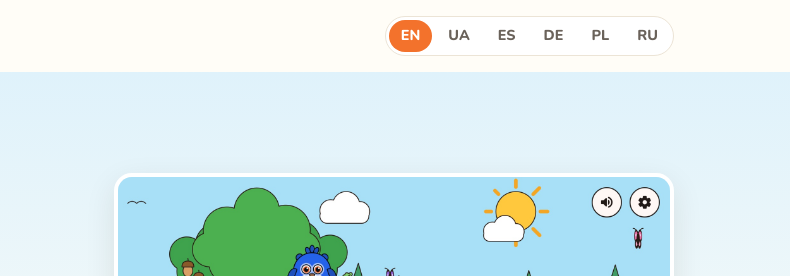
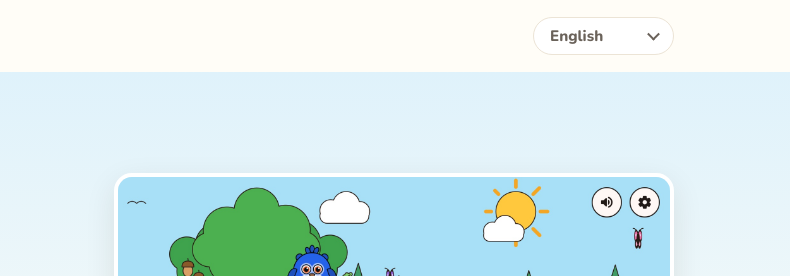
Before and after one commit to Vurarddo/rombik-games, a plain HTML site: page index.html in a window 1280 px wide. Shown: the top 276 px of the page, 490-1280 px from the left. Drawn offline with nearby package versions, Linux system fonts and the light colour scheme.

Commit message:
The language is picked from a drop-down
Copied from store/landing in rombik_games: a native drop-down with the
languages' own names replaces the six buttons on every page.

Co-Authored-By: Claude Opus 5.5 <noreply@anthropic.com>

```diff
--- a/index.html
+++ b/index.html
@@ -58,12 +58,18 @@
   header.top { display: flex; align-items: center; justify-content: space-between; padding-top: 16px; padding-bottom: 16px; gap: 12px; }
   .brand { display: flex; align-items: center; gap: 10px; font-weight: 800; font-size: 1.15rem; text-decoration: none; color: var(--ink); }
   .brand img { width: 40px; height: 40px; border-radius: 10px; }
-  .langs { display: flex; gap: 4px; background: var(--card); border: 1px solid var(--line); border-radius: 999px; padding: 3px; }
-  .langs button {
-    font: inherit; font-weight: 700; font-size: .9rem; border: 0; background: none; color: var(--muted);
-    padding: 4px 12px; border-radius: 999px; cursor: pointer;
+  /* The language picker: the browser's own drop-down, drawn as a pill with a chevron. */
+  .langs { position: relative; display: inline-flex; align-items: center; color: var(--muted); }
+  .langs select {
+    appearance: none; -webkit-appearance: none; margin: 0; cursor: pointer;
+    font: inherit; font-weight: 700; font-size: .95rem; color: inherit;
+    background: var(--card); border: 1px solid var(--line); border-radius: 999px; padding: 6px 36px 6px 16px;
   }
-  .langs button[aria-pressed="true"] { background: var(--orange); color: #fff; }
+  .langs select:focus-visible { outline: 2px solid var(--orange); outline-offset: 2px; }
+  .langs::after {
+    content: ""; position: absolute; right: 16px; top: 50%; width: 7px; height: 7px; pointer-events: none;
+    border-right: 2px solid currentColor; border-bottom: 2px solid currentColor; transform: translateY(-70%) rotate(45deg);
+  }
 
   .hero { background: linear-gradient(var(--sky), var(--bg)); }
   .hero .wrap { display: grid; grid-template-columns: minmax(0, 1fr) minmax(0, 1.25fr); gap: 40px; align-items: center; padding-top: 24px; padding-bottom: 56px; }
@@ -112,26 +118,23 @@
     .points, .gallery { grid-template-columns: 1fr; }
     section { padding: 40px 0; }
   }
-  /* Six languages do not fit beside the name on a phone: the switch moves under it. */
   .brand { flex-shrink: 0; white-space: nowrap; }
-  @media (max-width: 560px) {
-    header.top { flex-wrap: wrap; }
-    .langs button { padding: 4px 10px; }
-  }
 </style>
 </head>
 <body>
 
 <header class="wrap top">
   <a class="brand" href="#"><img src="img/icon.png" alt="" width="40" height="40">Rombik Games</a>
-  <div class="langs" role="group" aria-label="Language">
-    <button type="button" data-set-lang="en" aria-pressed="true">EN</button>
-    <button type="button" data-set-lang="uk" aria-pressed="false">UA</button>
-    <button type="button" data-set-lang="es" aria-pressed="false">ES</button>
-    <button type="button" data-set-lang="de" aria-pressed="false">DE</button>
-    <button type="button" data-set-lang="pl" aria-pressed="false">PL</button>
-    <button type="button" data-set-lang="ru" aria-pressed="false">RU</button>
-  </div>
+  <label class="langs">
+    <select id="lang" aria-label="Language">
+      <option value="en" selected>English</option>
+      <option value="uk">Українська</option>
+      <option value="es">Español</option>
+      <option value="de">Deutsch</option>
+      <option value="pl">Polski</option>
+      <option value="ru">Русский</option>
+    </select>
+  </label>
 </header>
 
 <main>
@@ -411,13 +414,12 @@
 <script>
   (function () {
     var root = document.documentElement;
+    var picker = document.getElementById('lang');
     function setLang(lang) {
       root.setAttribute('data-lang', lang);
       root.setAttribute('lang', lang);
       document.title = { uk: 'Rombik Games — ігри для малюків', en: 'Rombik Games — games for toddlers', de: 'Rombik Games — Spiele für Kleinkinder', es: 'Rombik Games — juegos para peques', pl: 'Rombik Games — gry dla maluchów', ru: 'Rombik Games — игры для малышей' }[lang];
-      document.querySelectorAll('[data-set-lang]').forEach(function (b) {
-        b.setAttribute('aria-pressed', String(b.getAttribute('data-set-lang') === lang));
-      });
+      picker.value = lang;
       try { localStorage.setItem('lang', lang); } catch (e) {}
     }
     var known = function (l) { return ['uk', 'en', 'de', 'es', 'pl', 'ru'].indexOf(l) >= 0; };
@@ -427,9 +429,7 @@
     var browser = (navigator.language || '').toLowerCase().slice(0, 2);
     if (!known(browser)) browser = 'en';
     setLang(known(fromUrl) ? fromUrl : (known(saved) ? saved : null) || browser);
-    document.querySelectorAll('[data-set-lang]').forEach(function (b) {
-      b.addEventListener('click', function () { setLang(b.getAttribute('data-set-lang')); });
-    });
+    picker.addEventListener('change', function () { setLang(picker.value); });
   })();
 </script>
 </body>
```
Also changed, not shown: privacy/index.html (+25 -23 lines), support/index.html (+25 -23 lines), terms/index.html (+25 -23 lines).
